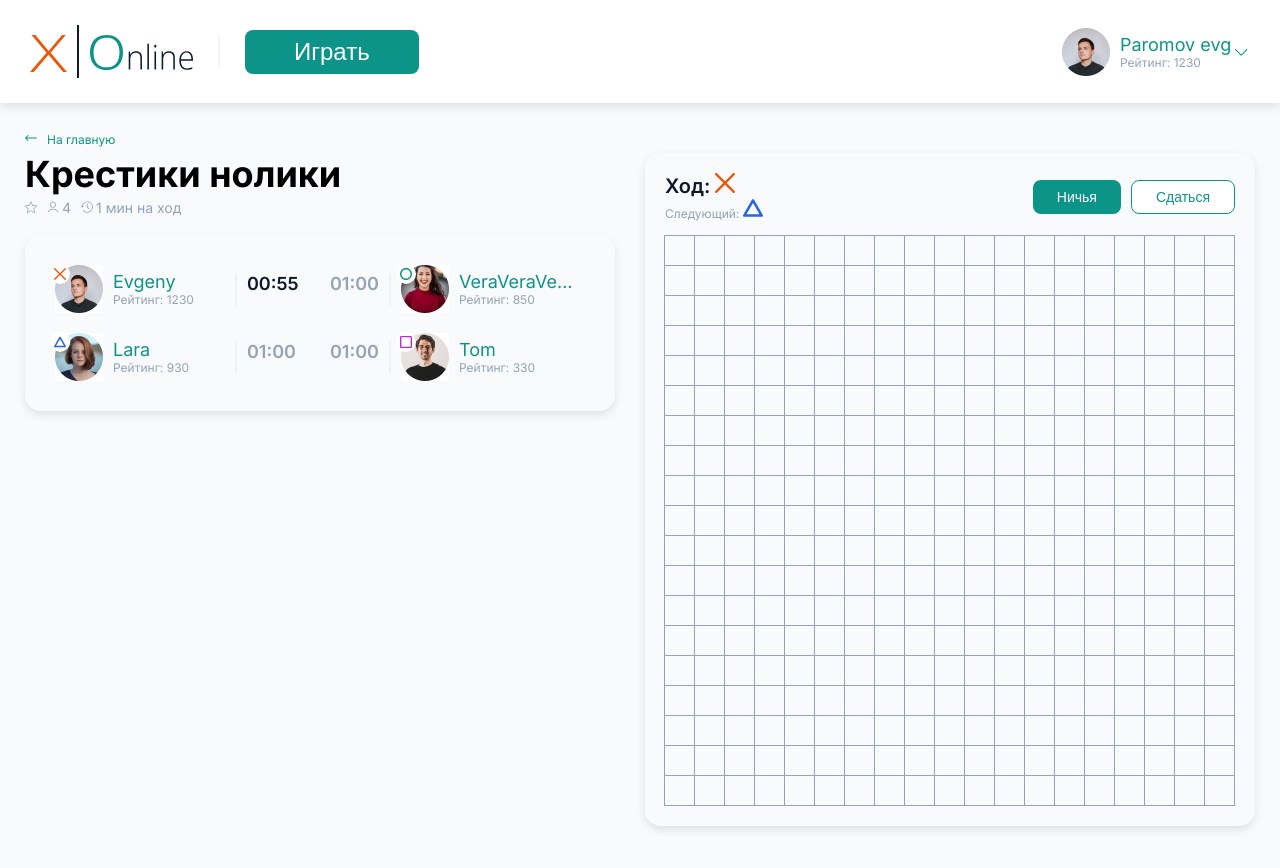
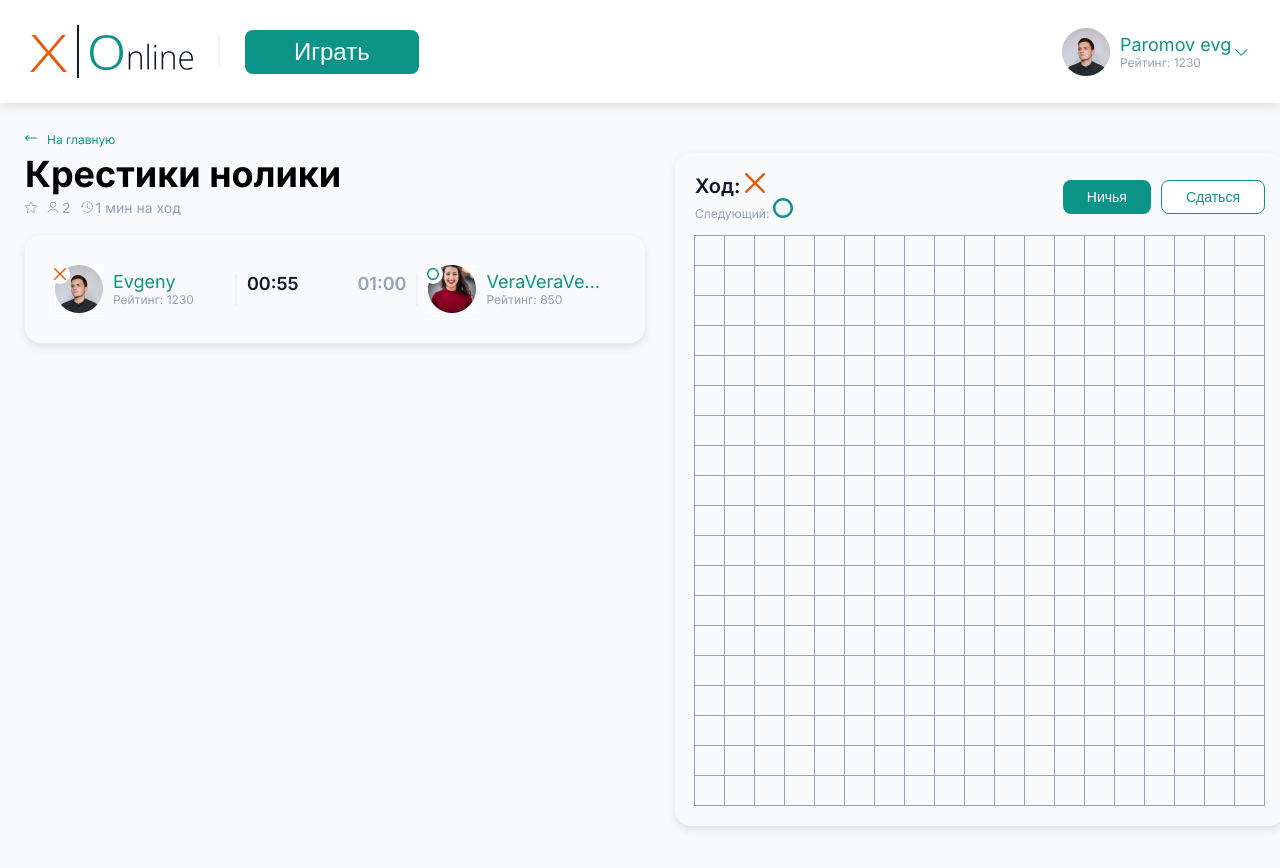
Before and after one commit to linikitaa/X0_game, a Next.js app: page / in a window 1280 px wide. Shown: the top 868 px of the page. Built offline with nearby package versions, Linux system fonts and the light colour scheme.

Commit message:
winner finding algorithm

```diff
--- a/components/game/game-field/game-field.jsx
+++ b/components/game/game-field/game-field.jsx
@@ -2,7 +2,13 @@
 import { UiButton } from '@/uikit/ui-button'
 import { GameSymbol } from '@/components/game'
 
-export function GameField({ cells, onClickHandler, currentMove, nextMove }) {
+export function GameField({
+  cells,
+  onClickHandler,
+  currentMove,
+  nextMove,
+  winnerSequence,
+}) {
   // const [cells, setCells] = useState(() => new Array(19 * 19).fill(null));
   // const [currentMove, setCurrentMove] = useState(GAME_SYMBOLS.SQUARE);
 
@@ -20,6 +26,7 @@
               onClick={() => {
                 onClickHandler(index)
               }}
+              isWinner={winnerSequence?.includes(index)}
             >
               {symbol && <GameSymbol symbol={symbol} />}
             </GameCell>
@@ -64,11 +71,11 @@
   )
 }
 
-function GameCell({ children, onClick }) {
+function GameCell({ children, onClick, isWinner }) {
   return (
     <button
       onClick={onClick}
-      className={s.fieldItem}
+      className={`${s.fieldItem} ${isWinner ? s.winner : ''}`}
     >
       {children}
     </button>
--- a/components/game/game-field/game-field.module.scss
+++ b/components/game/game-field/game-field.module.scss
@@ -28,6 +28,7 @@
 .gameFieldIcon {
   width: 20px;
   height: 20px;
+
 }
 
 .gameFieldSubtitle {
@@ -38,6 +39,7 @@
 .gameFieldButton {
   display: flex;
   gap: 10px;
+
 }
 
 .field {
@@ -51,4 +53,9 @@
   background-color: inherit;
   margin-left: -1px;
   margin-top: -1px;
+
 }
+
+.winner {
+  background-color: #fccbcb;
+}
--- a/components/game/game-players/game-players.jsx
+++ b/components/game/game-players/game-players.jsx
@@ -5,7 +5,7 @@
 
 import s from './gamePlayers.module.scss'
 import { PlayerItem } from './player-item'
-import { GAME_SYMBOLS } from '../../constants'
+import { GAME_SYMBOLS } from '@/constants/*'
 
 const players = [
   {
--- a/components/game/game-players/gamePlayers.module.scss
+++ b/components/game/game-players/gamePlayers.module.scss
@@ -3,21 +3,19 @@
   box-shadow: 0 4px 10px 0 #0000001a;
   border-radius: 16px;
   margin: 20px 0;
-  max-width: 620px;
+  min-width: 620px;
 
-  display: flex;
-  flex-wrap: wrap;
+  //display: flex;
+  //flex-wrap: wrap;
   //justify-content: space-between;
-  gap: 20px;
-  //display: grid;
-  //grid-template-columns: repeat(2, 1fr); /* Две колонки одинаковой ширины */
-  //gap: 20px 45px;
+  display: grid;
+  grid-template-columns: repeat(2, 1fr); /* Две колонки одинаковой ширины */
+  gap: 20px 45px;
 }
 
 .playersItem {
   display: flex;
   flex: 0 1 calc(50% - 10px);
-  //min-width: 250px;
 }
 
 .profile {
--- a/components/game/game-players/player-item.jsx
+++ b/components/game/game-players/player-item.jsx
@@ -16,7 +16,6 @@
   isSpecial,
   isTimerRunning,
 }) {
-  console.log(isTimerRunning)
   const timeClass = classNames(s.time, isTimerRunning && s.active)
   const [seconds, setSeconds] = useState(60)
 
--- a/components/game/game.jsx
+++ b/components/game/game.jsx
@@ -3,10 +3,10 @@
 import { UseGameState } from '../useGameState'
 import { GameField, GamePlayers, GameTitle } from '@/game/index'
 
-export default function Game() {
-  const [playersCount] = useState(4)
+export function Game() {
+  const [playersCount] = useState(2)
 
-  const { onClickHandler, nextMove, currentMove, cells } =
+  const { onClickHandler, nextMove, currentMove, cells, winnerSequence } =
     UseGameState(playersCount)
   return (
     <div className={s.app}>
@@ -22,6 +22,7 @@
         currentMove={currentMove}
         onClickHandler={onClickHandler}
         nextMove={nextMove}
+        winnerSequence={winnerSequence}
       />
     </div>
   )
--- a/components/game/index.js
+++ b/components/game/index.js
@@ -2,3 +2,4 @@
 export { GameSymbol } from './game-symbol/game-symbol'
 export { GamePlayers } from './game-players/game-players'
 export { GameField } from './game-field/game-field'
+export { Game } from './game'
--- /dev/null
+++ b/components/model.js
@@ -0,0 +1,51 @@
+import { MOVE_ORDER } from '@/constants/*'
+
+export function getNextMove(currentMove, playersCount) {
+  const slicedMoveOrder = MOVE_ORDER.slice(0, playersCount)
+
+  const nextMoveIndex = slicedMoveOrder.indexOf(currentMove) + 1
+  return slicedMoveOrder[nextMoveIndex] ?? slicedMoveOrder[0]
+}
+
+export function computeWinner(cells, sequenceSize = 5, fieldSize = 19) {
+  const gap = Math.floor(sequenceSize / 2)
+
+  function compareElements(indexes) {
+    let result = true
+
+    for (let i = 1; i < indexes.length; i++) {
+      result &&= !!cells[indexes[i]]
+      result &&= cells[indexes[i]] === cells[indexes[i - 1]]
+    }
+
+    return result
+  }
+
+  function getSequenceIndexes(i) {
+    const res = [
+      [], // -
+      [], // \
+      [], // /
+      [], // |
+    ]
+
+    for (let j = 0; j < sequenceSize; j++) {
+      res[0].push(j - gap + i)
+      res[1].push(fieldSize * (j - gap) + (j - gap) + i)
+      res[2].push(-fieldSize * (j - gap) + (j - gap) + i)
+      res[3].push(fieldSize * (j - gap) + i)
+    }
+    return res
+  }
+
+  for (let i = 0; i < cells.length; i++) {
+    if (cells[i]) {
+      const indexRows = getSequenceIndexes(i)
+      const winnerIndexes = indexRows.find((row) => compareElements(row))
+      if (winnerIndexes) {
+        return winnerIndexes
+      }
+    }
+  }
+  return undefined
+}
--- a/components/useGameState.js
+++ b/components/useGameState.js
@@ -1,12 +1,6 @@
-import { GAME_SYMBOLS, MOVE_ORDER } from './constants'
+import { GAME_SYMBOLS } from './constants'
 import { useState } from 'react'
-
-function getNextMove(currentMove, playersCount) {
-  const slicedMoveOrder = MOVE_ORDER.slice(0, playersCount)
-
-  const nextMoveIndex = slicedMoveOrder.indexOf(currentMove) + 1
-  return slicedMoveOrder[nextMoveIndex] ?? slicedMoveOrder[0]
-}
+import { computeWinner, getNextMove } from '@/components/model'
 
 export function UseGameState(playersCount) {
   const [{ cells, currentMove }, setGameState] = useState(() => ({
@@ -14,7 +8,9 @@
     currentMove: GAME_SYMBOLS.CROSS,
   }))
 
-  let nextMove = getNextMove(currentMove, playersCount)
+  const winnerSequence = computeWinner(cells)
+
+  const nextMove = getNextMove(currentMove, playersCount)
   const onClickHandler = (index) => {
     setGameState((lastGameState) => {
       if (lastGameState.cells[index]) {
@@ -31,5 +27,5 @@
     })
   }
 
-  return { cells, currentMove, nextMove, onClickHandler }
+  return { cells, currentMove, nextMove, onClickHandler, winnerSequence }
 }
--- a/pages/index.jsx
+++ b/pages/index.jsx
@@ -1,5 +1,5 @@
-import { Header } from '../components/header/index'
-import Game from '../components/game/game'
+import { Header } from '@/header/index'
+import { Game } from '@/game/game'
 
 export default function Homepage() {
   return (
```
